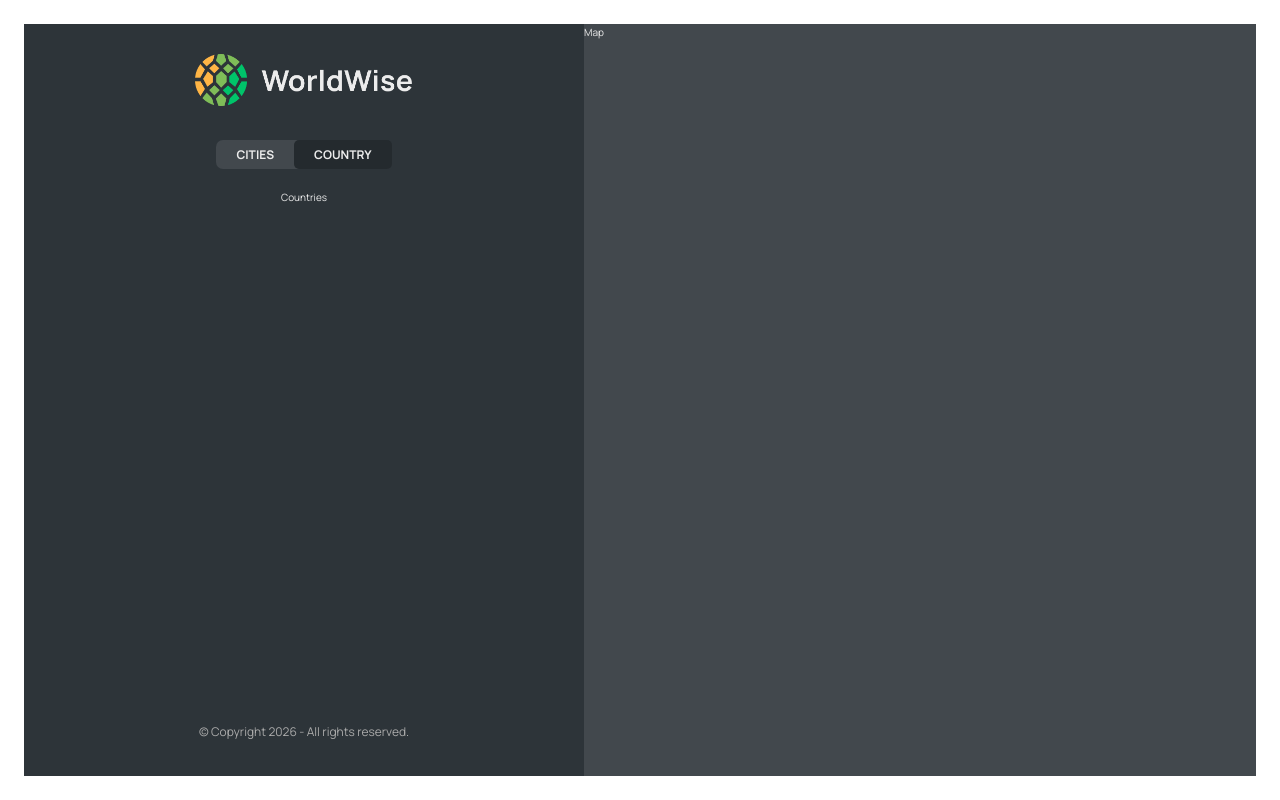
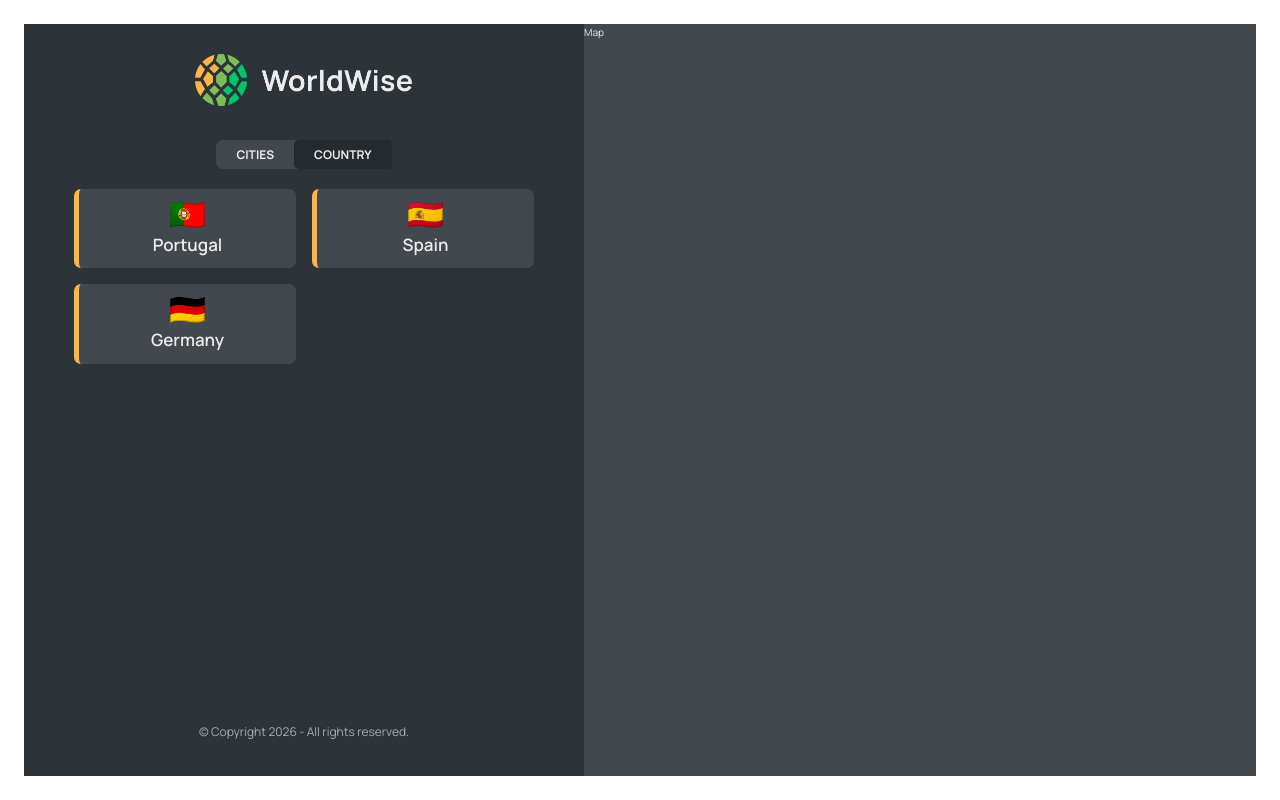
Before and after one commit to tarek-khalifa-1/react-worldwise, a React (Vite) app: page /app/countries in a window 1280 px wide. Built offline with nearby package versions, Linux system fonts and the light colour scheme; data requests are answered from the project's data file.

Commit message:
implemented country  list

```diff
--- a/data/cities.json
+++ b/data/cities.json
@@ -25,6 +25,18 @@
       "id": 17806751
     },
     {
+      "cityName": "Barcelona",
+      "country": "Spain",
+      "emoji": "🇪🇸",
+      "date": "2027-07-15T08:22:53.976Z",
+      "notes": "",
+      "position": {
+        "lat": 40.46635901755316,
+        "lng": -3.7133789062500004
+      },
+      "id": 178067512
+    },
+    {
       "cityName": "Berlin",
       "country": "Germany",
       "emoji": "🇩🇪",
--- a/src/App.jsx
+++ b/src/App.jsx
@@ -7,6 +7,7 @@ import Pricing from "./pages/Pricing";
 import PageNotFound from "./pages/PageNotFound";
 import CityList from "./components/CityList/CityList";
 import { useEffect, useState } from "react";
+import CountryList from "./components/CountryList/CountryList";
 
 const BASE_URL = "http://localhost:9000";
 
@@ -49,7 +50,7 @@ function App() {
             path="cities"
             element={<CityList cities={cities} isLoading={isLoading} />}
           />
-          <Route path="countries" element={<p>Countries</p>} />
+          <Route path="countries" element={<CountryList cities={cities} />} />
         </Route>
         <Route path="*" element={<PageNotFound />} />
       </Routes>
--- a/src/components/CityList/CityList.jsx
+++ b/src/components/CityList/CityList.jsx
@@ -12,7 +12,7 @@ function CityList({ cities, isLoading }) {
   return (
     <ul className={styles.cityList}>
       {cities.map((city) => (
-        <CityItem key={city.cityName} city={city} />
+        <CityItem key={city.id} city={city} />
       ))}
     </ul>
   );
--- /dev/null
+++ b/src/components/CountryList/CountryList.jsx
@@ -0,0 +1,28 @@
+import CountryItem from "../CountryItem/CountryItem";
+import Message from "../Message/Message";
+import Spinner from "../Spinner/Spinner";
+import styles from "./CountryList.module.css";
+function CountryList({ cities, isLoading }) {
+  if (isLoading) return <Spinner />;
+  if (!cities.length)
+    return (
+      <Message message="Add your first city by clicking on a city on the map" />
+    );
+
+  const countries = cities.reduce((arr, city) => {
+    if (!arr.map((el) => el.country).includes(city.country))
+      return [...arr, { country: city.country, emoji: city.emoji }];
+    else return arr;
+  }, []);
+
+  console.log(countries);
+  return (
+    <ul className={styles.countryList}>
+      {countries.map((country) => (
+        <CountryItem key={country.emoji} country={country} />
+      ))}
+    </ul>
+  );
+}
+
+export default CountryList;
--- a/src/components/CountryList.module.css
+++ b/src/components/CountryList/CountryList.module.css
@@ -2,7 +2,7 @@
   width: 100%;
   height: 65vh;
   list-style: none;
-  overflow-y: scroll;
+  overflow-y: auto;
   overflow-x: hidden;
 
   display: grid;
```
Also changed, not shown: src/components/CountryItem/CountryItem.jsx (renamed from src/components/CountryItem.jsx), src/components/CountryItem/CountryItem.module.css (renamed from src/components/CountryItem.module.css).
